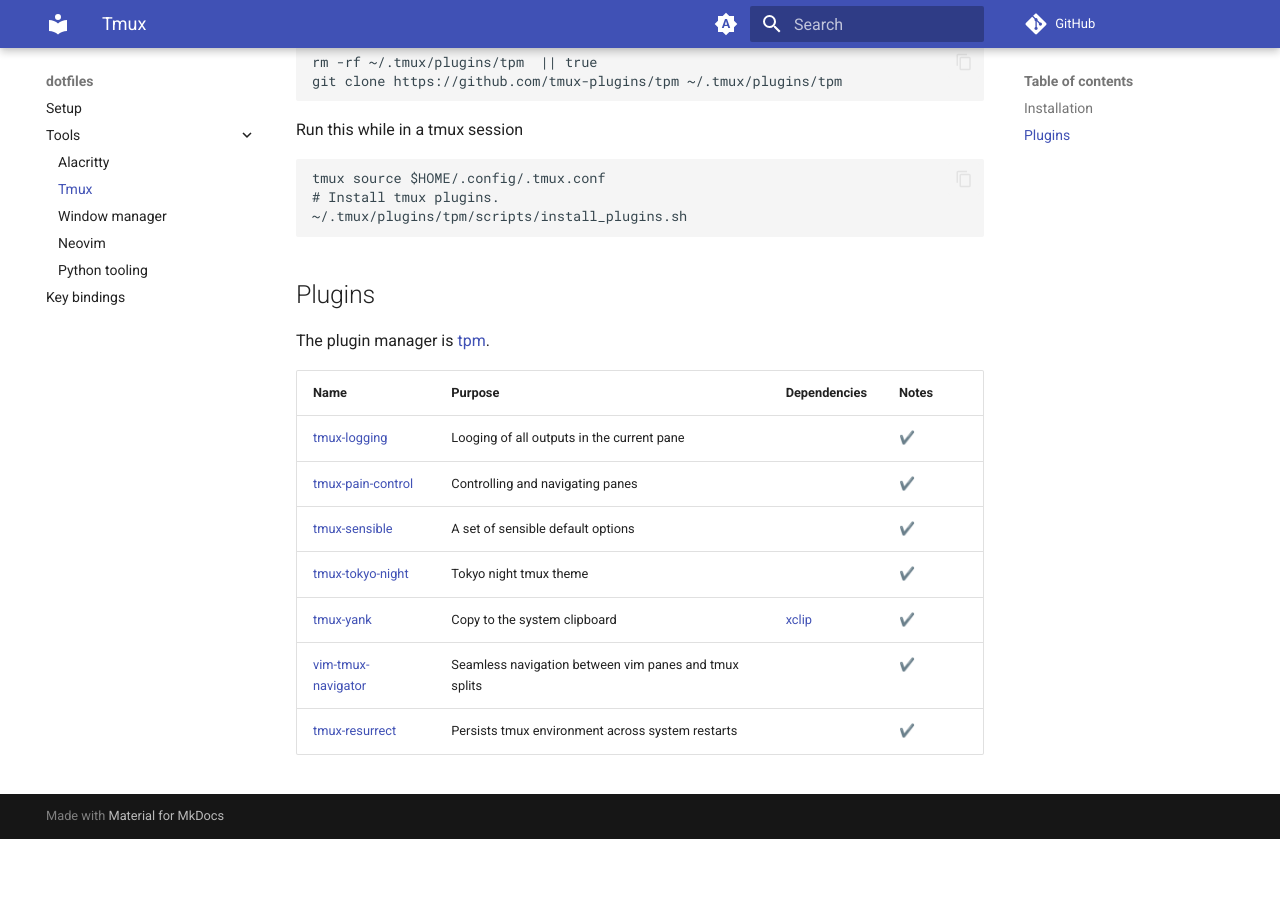
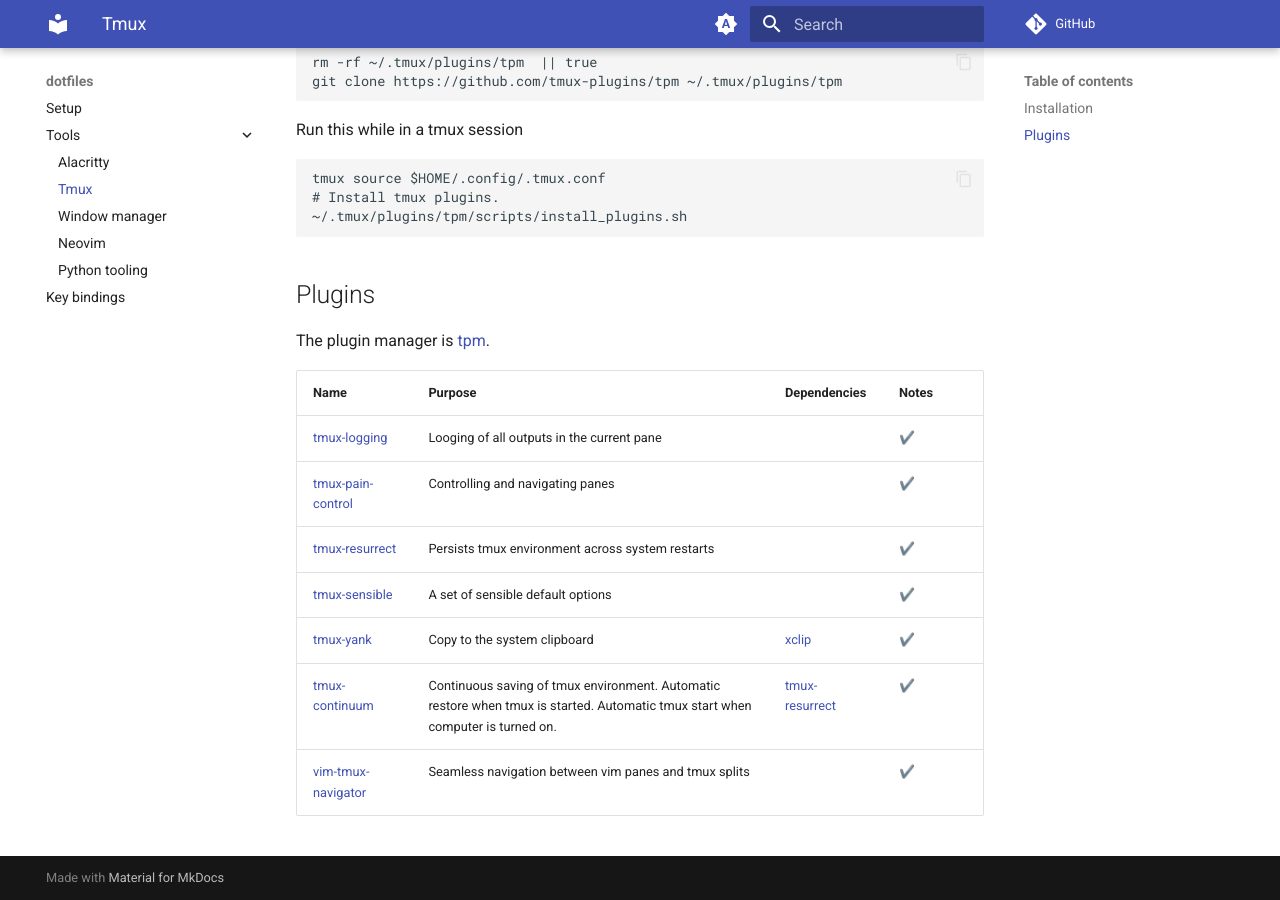
Before and after one commit to HieuDao-code/dotfiles, an MkDocs documentation site: the page built from docs/tmux.md, in a window 1280 px wide and 900 px high, scrolled down 558 px. Built offline with MkDocs 1.6.1 and Material for MkDocs 9.7.7, drawn with Linux system fonts in a browser that asks for light colours; comment, search, counter and statistics services are not loaded; before the commit the page ends 1397 px from its top, so only the background shows below that.

```diff
--- a/docs/tmux.md
+++ b/docs/tmux.md
@@ -41,8 +41,8 @@ The plugin manager is [tpm](https://github.com/tmux-plugins/tpm).
 | ----------------------------------------------------------------------- | ----------------------------------------------------- | ----------------------------------------- | ----- |
 | [tmux-logging](https://github.com/tmux-plugins/tmux-logging)            | Looging of all outputs in the current pane            |                                           | ✔️    |
 | [tmux-pain-control](https://github.com/tmux-plugins/tmux-pain-control)  | Controlling and navigating panes                      |                                           | ✔️    |
+| [tmux-resurrect](https://github.com/tmux-plugins/tmux-resurrect)        | Persists tmux environment across system restarts      |                                           | ✔️    |
 | [tmux-sensible](https://github.com/tmux-plugins/tmux-sensible)          | A set of sensible default options                     |                                           | ✔️    |
-| [tmux-tokyo-night](https://github.com/fabioluciano/tmux-tokyo-night)    | Tokyo night tmux theme                                |                                           | ✔️    |
 | [tmux-yank](https://github.com/tmux-plugins/tmux-yank)                  | Copy to the system clipboard                          | [xclip](https://github.com/astrand/xclip) | ✔️    |
+| [tmux-continuum](https://github.com/tmux-plugins/tmux-continuum)                  |Continuous saving of tmux environment. Automatic restore when tmux is started. Automatic tmux start when computer is turned on.                          |  [tmux-resurrect](https://github.com/tmux-plugins/tmux-resurrect)        | ✔️    |
 | [vim-tmux-navigator](https://github.com/christoomey/vim-tmux-navigator) | Seamless navigation between vim panes and tmux splits |                                           | ✔️    |
-| [tmux-resurrect](https://github.com/tmux-plugins/tmux-resurrect)        | Persists tmux environment across system restarts      |                                           | ✔️    |
```
Also changed, not shown: docs/neovim.md (+1 -0 lines), 6 other files.
